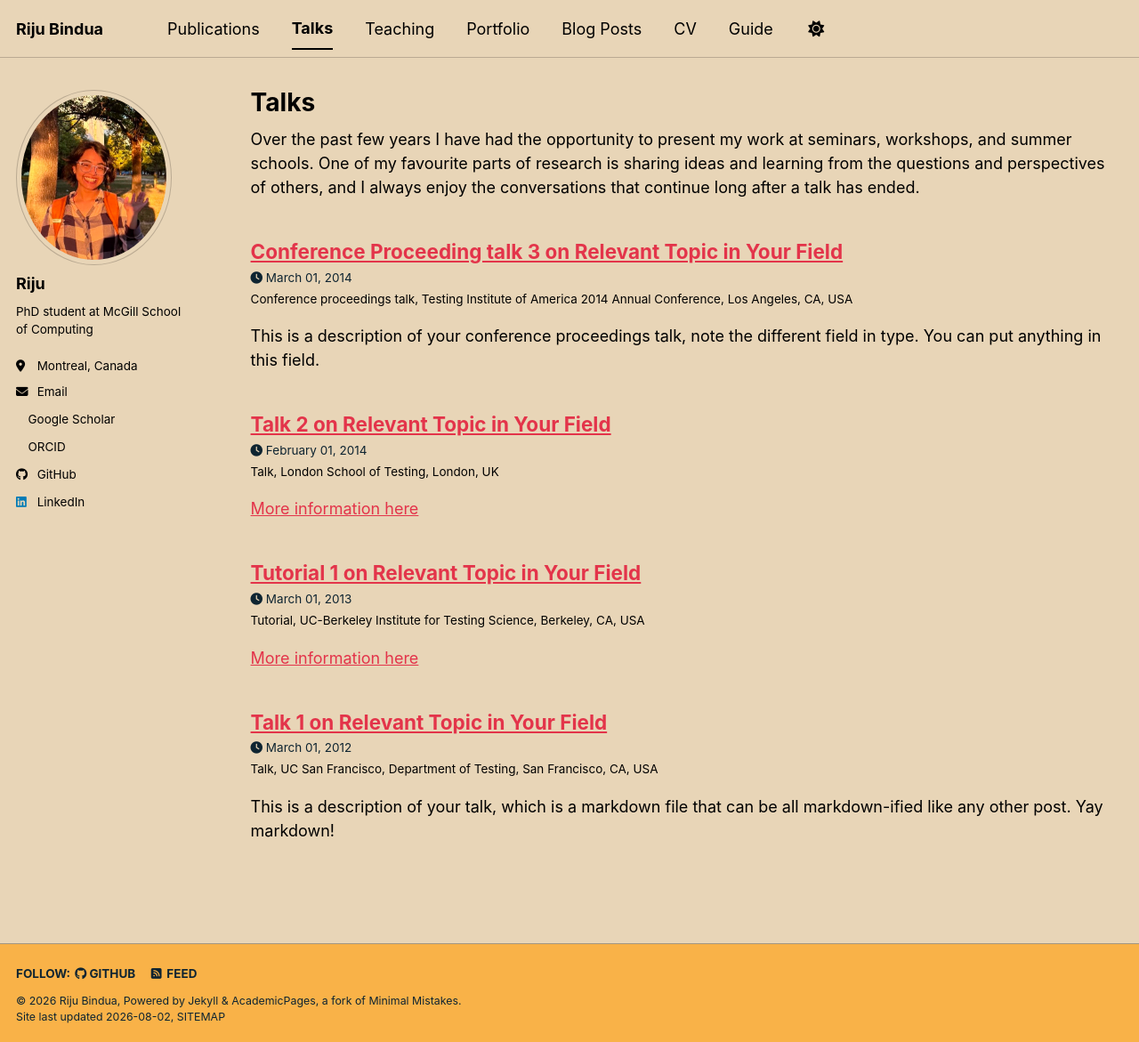
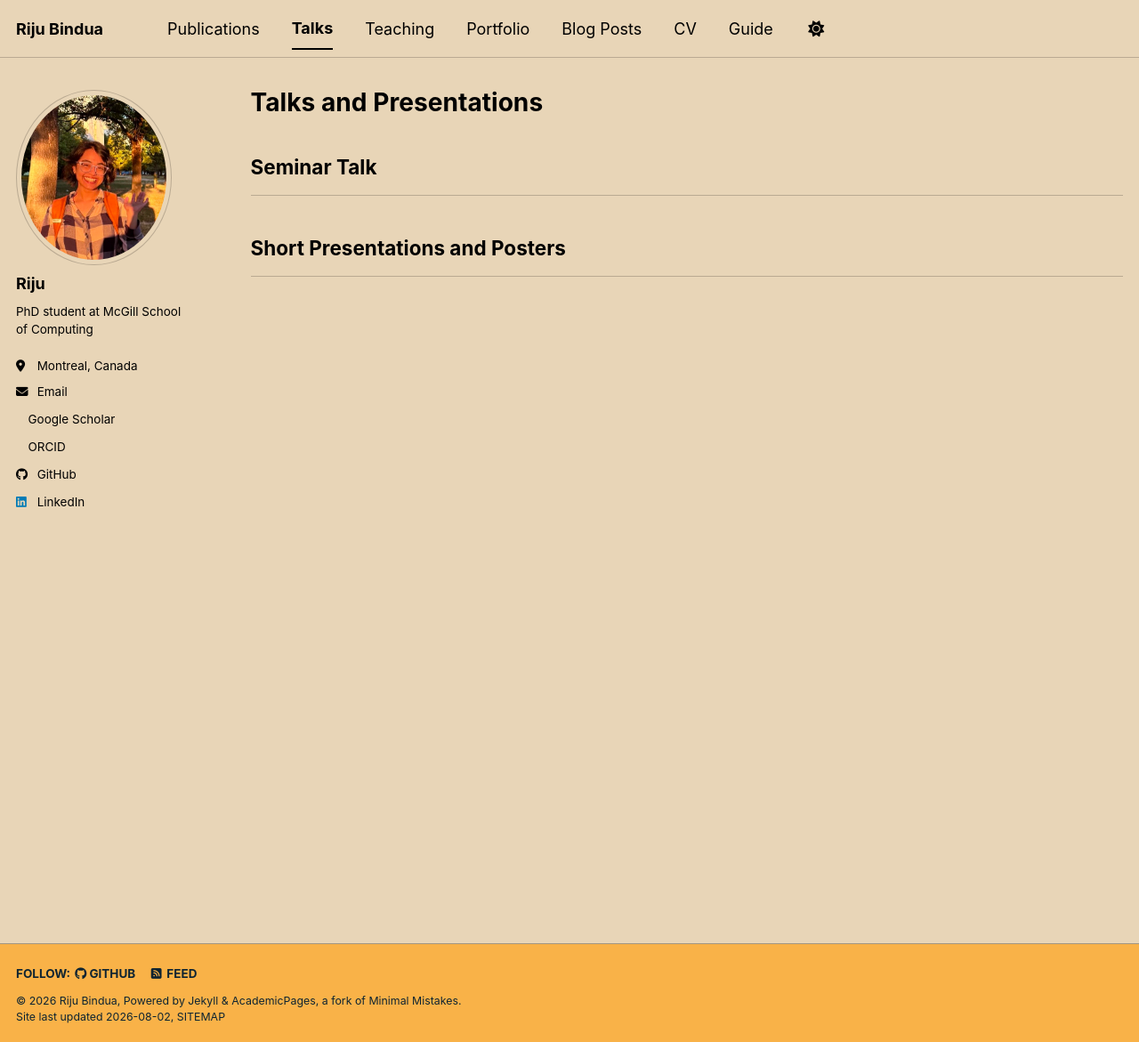
Before and after one commit to binduariju/binduariju.github.io, a Jekyll site: the page built from _pages/talks.html, in a window 1280 px wide and 1171 px high. Shown: the whole window at 89% size. Built offline with Jekyll 4.4.1, drawn with Linux system fonts in a browser that asks for light colours; a style sheet for code colours, icons or effects is not loaded.

Commit message:
Revise talks page with new title and sections
Updated the title and added sections for seminar talks and short presentations.

```diff
--- a/_pages/talks.html
+++ b/_pages/talks.html
@@ -1,12 +1,26 @@
 ---
 layout: archive
-title: "Talks"
+title: "Talks and Presentations"
 permalink: /talks/
 author_profile: true
 ---
 
-Over the past few years I have had the opportunity to present my work at seminars, workshops, and summer schools. One of my favourite parts of research is sharing ideas and learning from the questions and perspectives of others, and I always enjoy the conversations that continue long after a talk has ended.
+{% assign talks_sorted = site.talks | sort: "date" | reverse %}
 
-{% for post in site.talks reversed %}
-  {% include archive-single-talk.html %}
+<h2>Seminar Talk</h2>
+<hr />
+
+{% for post in talks_sorted %}
+  {% if post.format == "seminar" %}
+    {% include archive-single-talk.html %}
+  {% endif %}
 {% endfor %}
+
+<h2>Short Presentations and Posters</h2>
+<hr />
+
+{% for post in talks_sorted %}
+  {% if post.format == "short" %}
+    {% include archive-single-talk.html %}
+  {% endif %}
+{% endfor %}
```
